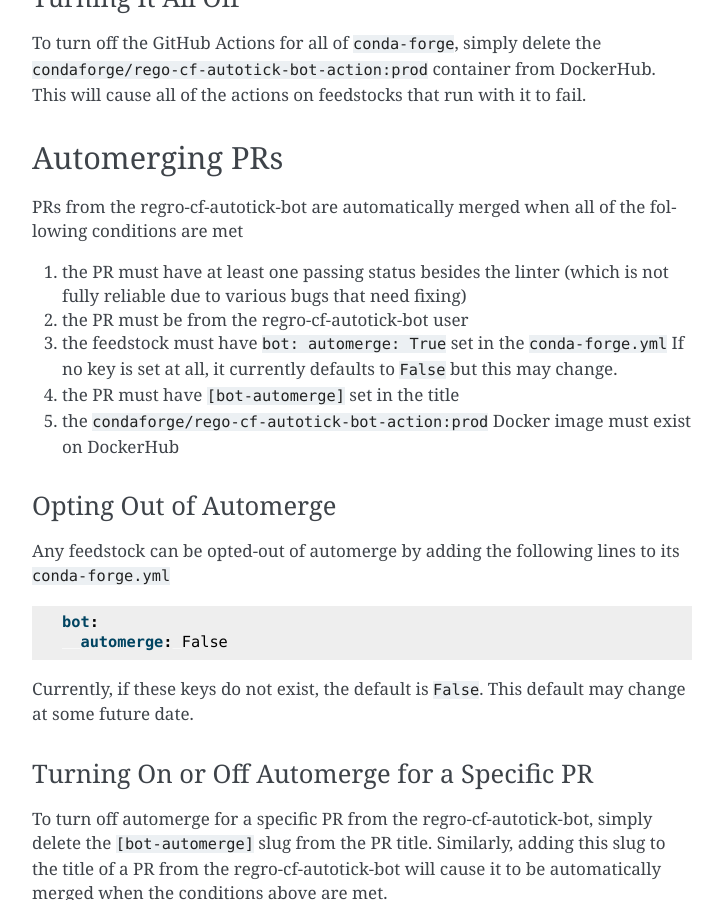
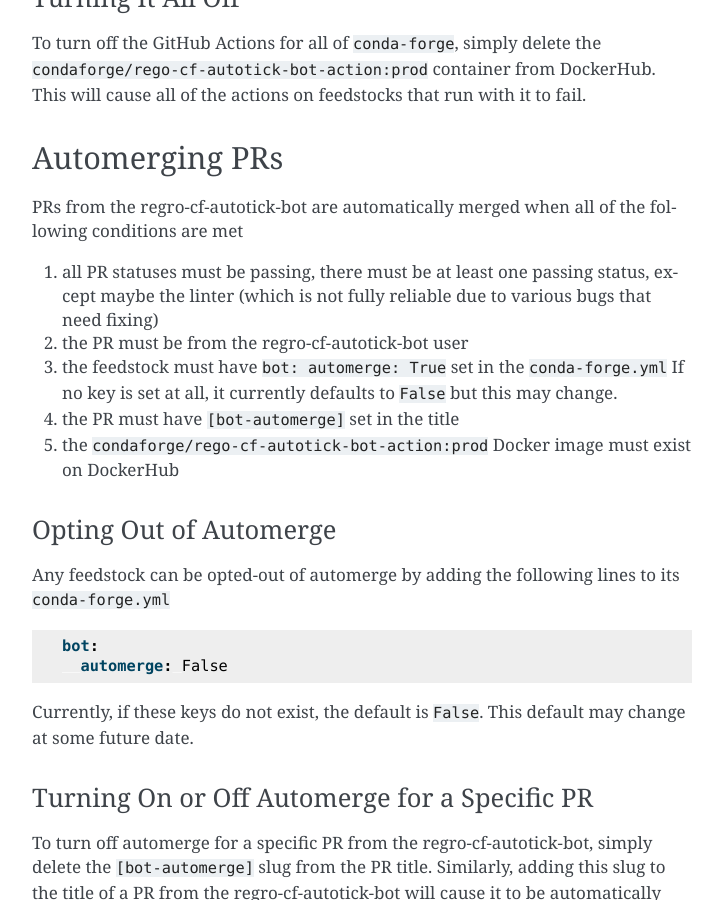
Before and after one commit to regro/cf-scripts, a Sphinx documentation site: the page built from docs/github_actions_infrastructure.rst, in a window 1280 px wide and 900 px high, scrolled down 838 px. Shown: the whole window, without its empty margins (388-1111 px from the left). Built offline with Sphinx 7.4.7, drawn with Linux system fonts in a browser that asks for light colours; pages that are not in the unit, such as notebooks, are missing from menus.

Commit message:
fix doc on merge criteria (#784)
* fix doc on merge criteria

* Update github_actions_infrastructure.rst

Co-authored-by: Matthew R. Becker <beckermr@users.noreply.github.com>

```diff
--- a/docs/github_actions_infrastructure.rst
+++ b/docs/github_actions_infrastructure.rst
@@ -39,7 +39,7 @@
 PRs from the regro-cf-autotick-bot are automatically merged when all of the
 following conditions are met
 
-1. the PR must have at least one passing status besides the linter
+1. all PR statuses must be passing, there must be at least one passing status, except maybe the linter
    (which is not fully reliable due to various bugs that need fixing)
 2. the PR must be from the regro-cf-autotick-bot user
 3. the feedstock must have ``bot: automerge: True`` set in the ``conda-forge.yml``
```
